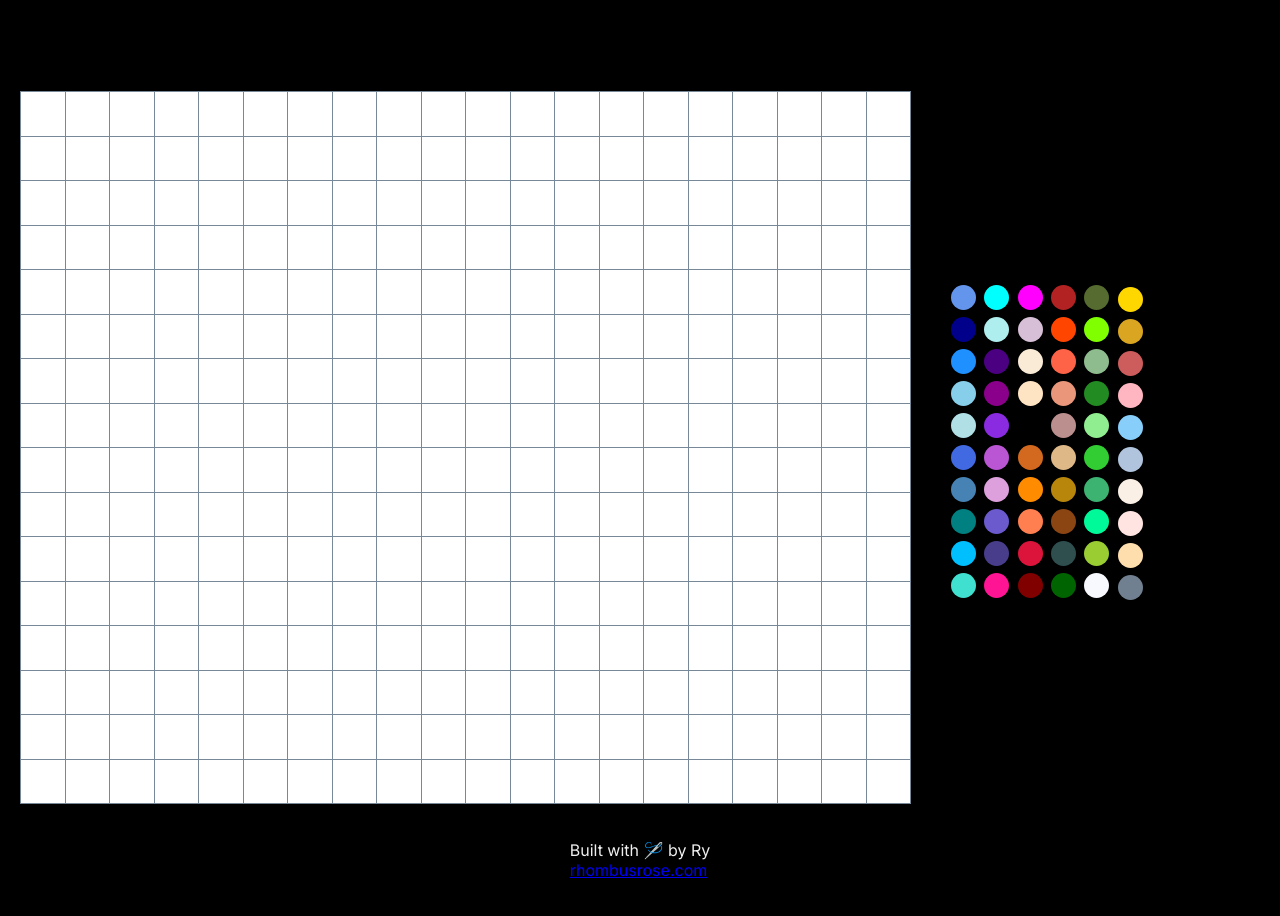
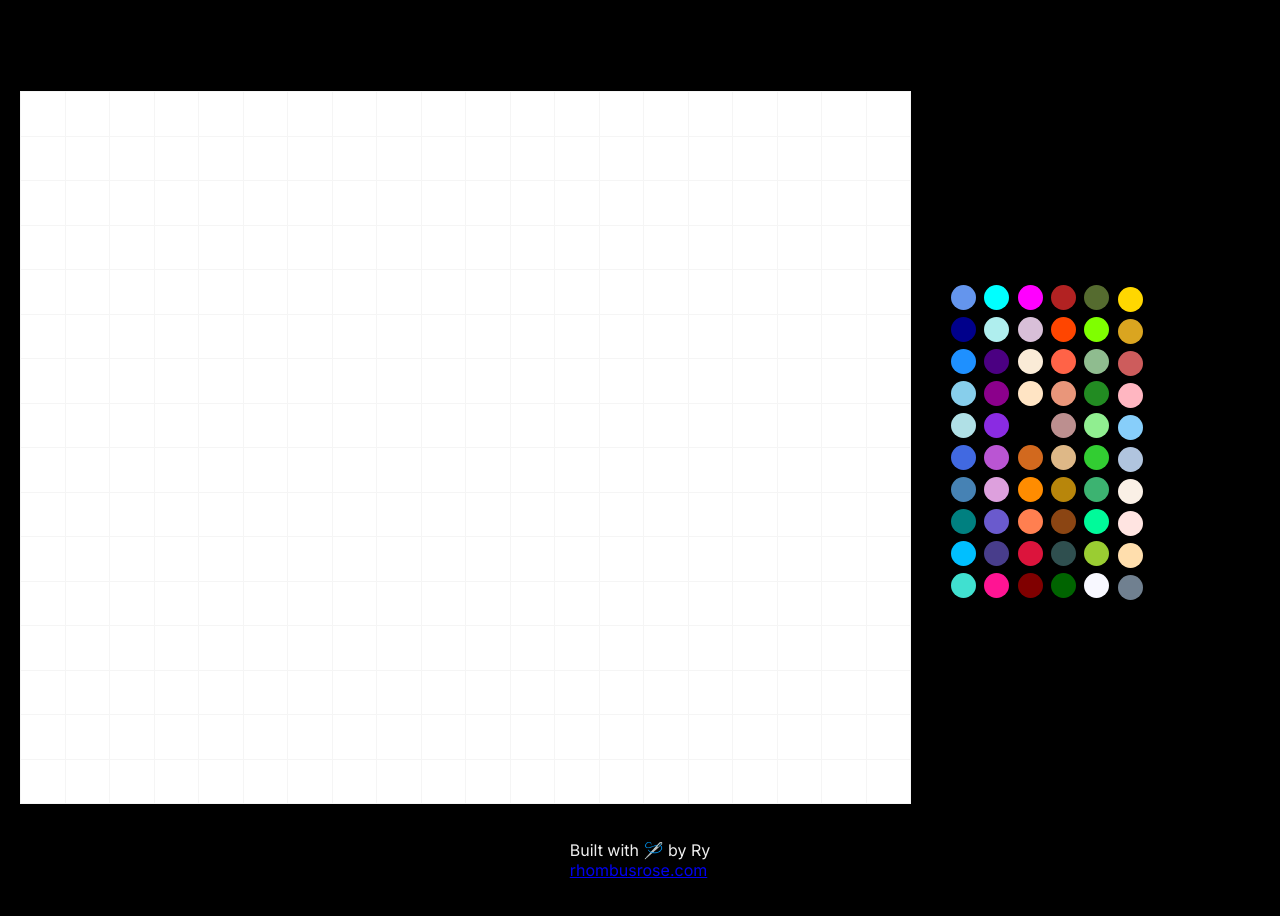
Before and after one commit to rdkulp/next-stitch, a Next.js app: page / in a window 1280 px wide. Shown: the top 916 px of the page. Built offline with nearby package versions, Linux system fonts and the light colour scheme.

Commit message:
Lighten the lines

```diff
--- a/app/globals.css
+++ b/app/globals.css
@@ -16,7 +16,7 @@ button {
 }
 
 button.square {
-  border:1px solid lightslategray;
+  border: 1px solid whitesmoke;
 }
 
 * {
```
